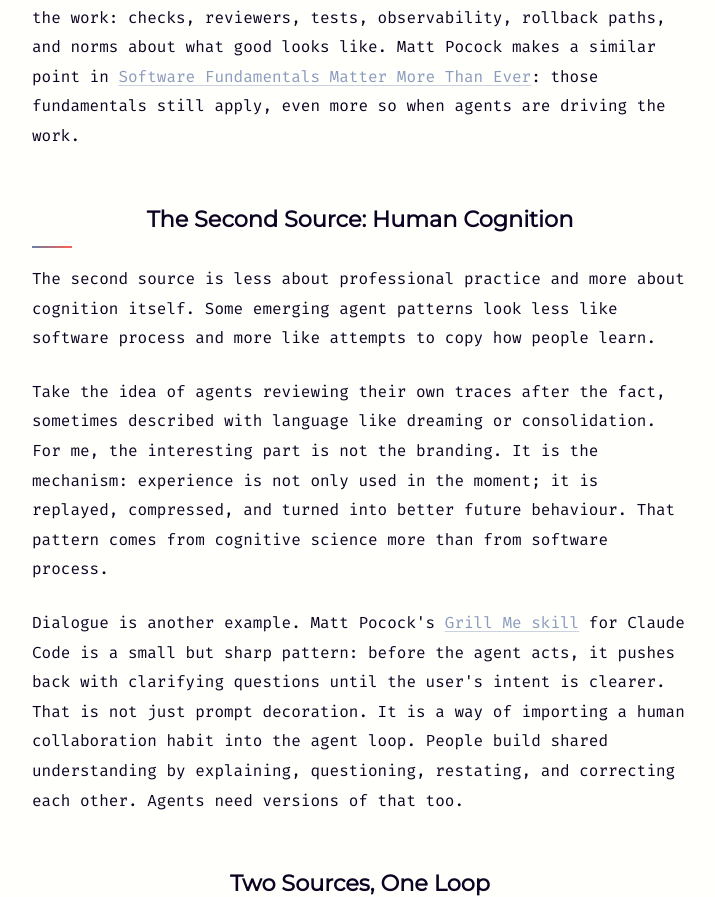
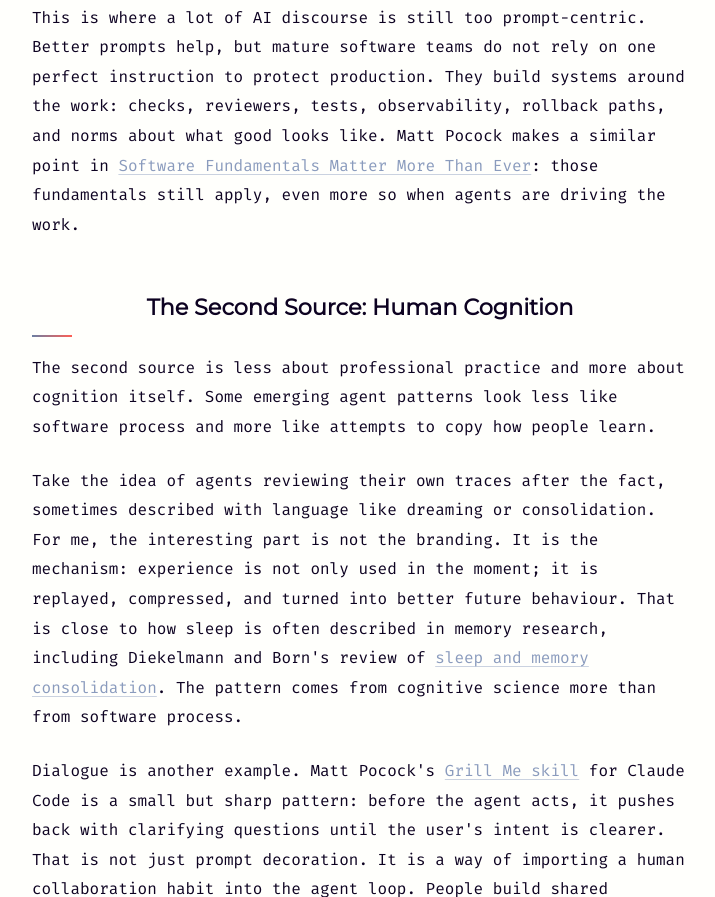
Before and after one commit to CrowBe/crowbe.github.io, a plain HTML site: page writing/borrowed-patterns.html in a window 1280 px wide. Shown: the part 2490-3387 px from the top of the page, without its empty margins (280-995 px from the left). Drawn offline with Linux system fonts and the light colour scheme.

Commit message:
Add supporting references to borrowed patterns article

```diff
--- a/writing/borrowed-patterns.html
+++ b/writing/borrowed-patterns.html
@@ -91,7 +91,9 @@
                 <a href="https://www.anthropic.com/engineering/built-multi-agent-research-system" target="_blank" rel="noopener noreferrer">multi-agent research systems</a>
                 describes a lead agent coordinating specialist subagents. Its documentation on
                 <a href="https://docs.anthropic.com/en/docs/test-and-evaluate/eval-tool" target="_blank" rel="noopener noreferrer">evaluation workflows</a>
-                treats quality as something to test against examples and rubrics, not something to vibe-check after the fact. That is not
+                treats quality as something to test against examples and rubrics, not something to vibe-check after the fact. Their
+                <a href="https://www.anthropic.com/engineering/evals" target="_blank" rel="noopener noreferrer">engineering guide to evals</a>
+                makes the same practical point: evaluation needs to be designed, measured, and iterated like the rest of the system. That is not
                 alien to software engineering. It is recognisably the same family of ideas as review, testing, and acceptance criteria.
             </p>
 
@@ -127,8 +129,10 @@
             <p>
                 Take the idea of agents reviewing their own traces after the fact, sometimes described with language like dreaming or
                 consolidation. For me, the interesting part is not the branding. It is the mechanism: experience is not only used in the
-                moment; it is replayed, compressed, and turned into better future behaviour. That pattern comes from cognitive science
-                more than from software process.
+                moment; it is replayed, compressed, and turned into better future behaviour. That is close to how sleep is often described
+                in memory research, including Diekelmann and Born's review of
+                <a href="https://www.nature.com/articles/nrn2762" target="_blank" rel="noopener noreferrer">sleep and memory consolidation</a>.
+                The pattern comes from cognitive science more than from software process.
             </p>
 
             <p>
```
